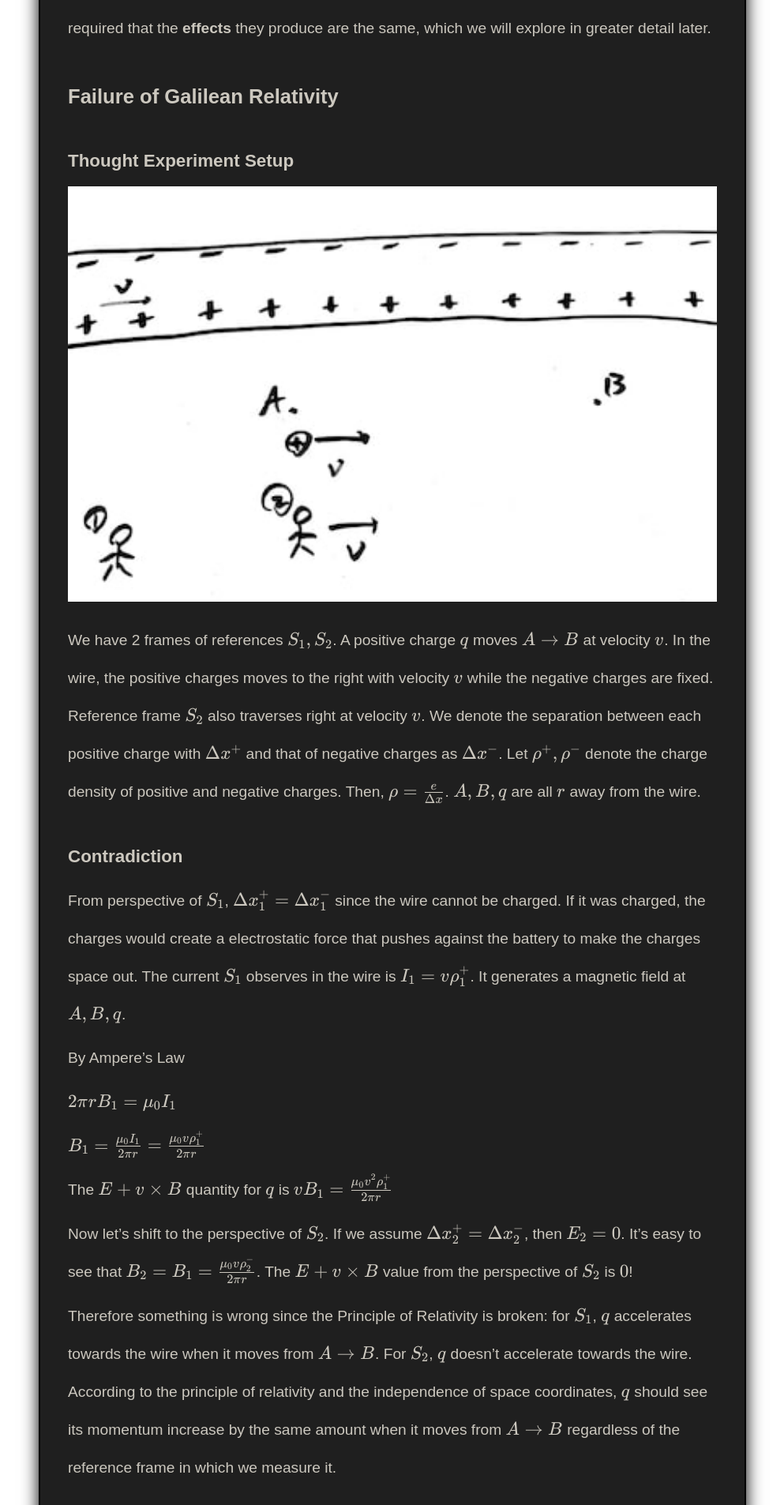
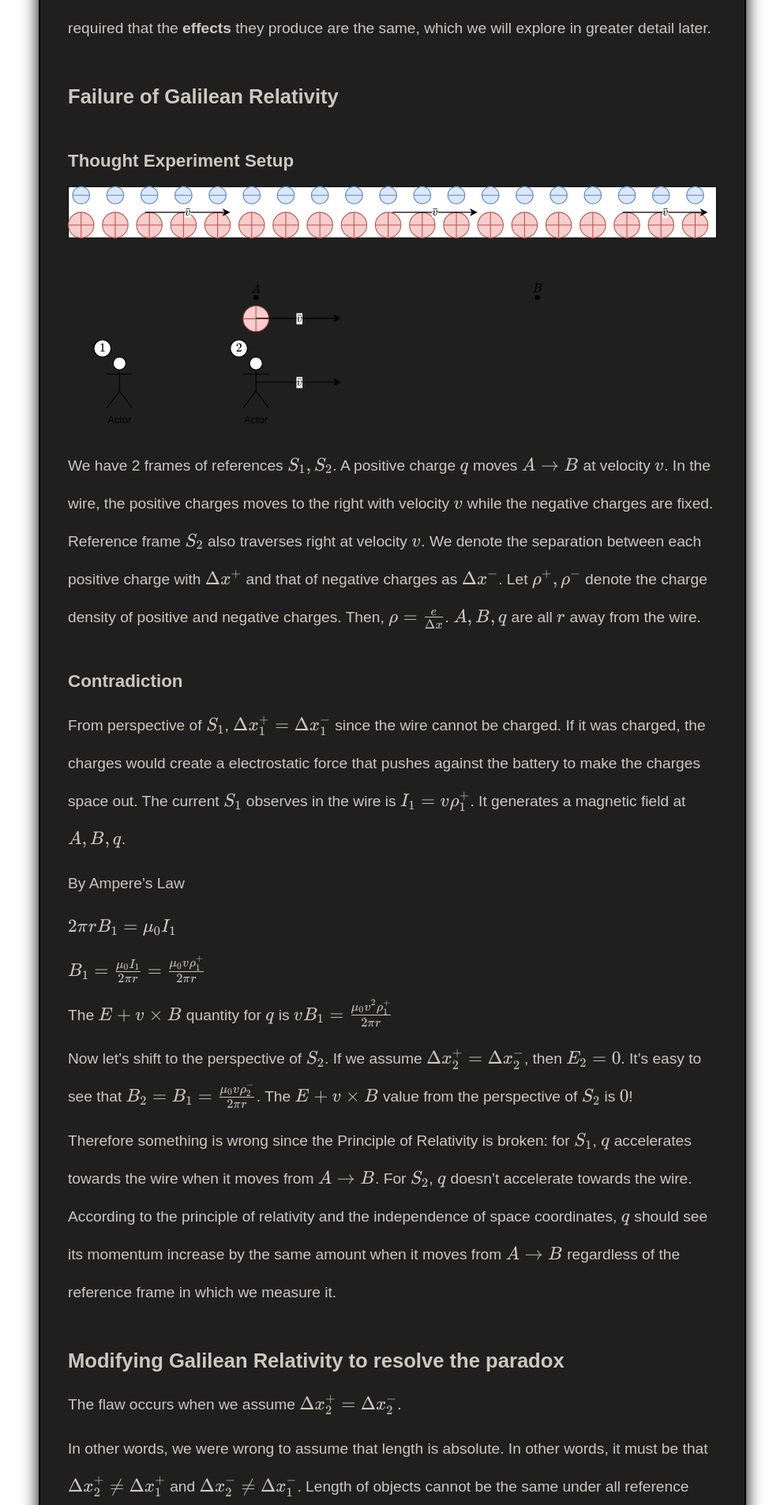
Before and after one commit to IntuitivePhysics/IntuitivePhysics, a Jekyll site: the page built from _posts/2021-06-5-special-relativity-derivation-from-magnetism.md, in a window 1280 px wide. Shown: the part 3751-5657 px from the top of the page at 79% size, without its empty margins (79-1072 px from the left). Built offline with Jekyll 4.4.1, drawn with Linux system fonts in a browser that asks for light colours.

Commit message:
update diagram

```diff
--- a/_posts/2021-06-5-special-relativity-derivation-from-magnetism.md
+++ b/_posts/2021-06-5-special-relativity-derivation-from-magnetism.md
@@ -94,7 +94,7 @@ Principle of Relativity governs that laws of electromagnetism should be invarian
 
 #### Thought Experiment Setup
 
-![setup](../assets/images/setup.jpg)
+![setup](../assets/images/setup.svg)
 
 We have 2 frames of references $S_1,S_2$. A positive charge $q$ moves $A\rightarrow B$ at velocity $v$. In the wire, the positive charges moves to the right with velocity $v$ while the negative charges are fixed. Reference frame $S_2$ also traverses right at velocity $v$. We denote the separation between each positive charge with $\Delta x^+$ and that of negative charges as $\Delta x^-$. Let $\rho^+,\rho^-$ denote the charge density of positive and negative charges. Then, $\rho=\frac{e}{\Delta x}$. $A,B,q$ are all $r$ away from the wire.
 
@@ -126,7 +126,7 @@ As we will see, for the math to workout correctly, we also need to abandon the [
 
 ### Mathematical Derivation of Length Contraction and Time Dilation
 
-![setup](../assets/images/setup.jpg)
+![setup](../assets/images/setup.svg)
 
 Therefore, the act of boosting from $S_1$ to $S_2$ changes the state of motion of positive charges from velocity $v$ to stationary, and changes the state of motion of negative charges from stationary to moving with velocity $v$. If this change of motion decrease $\Delta x^-$ to a factor of $\lambda$, it should symmetrically increase $\Delta x^+$ by a factor of $\frac{1}{\lambda}$.
 
@@ -222,7 +222,6 @@ Given these two rather fundamental effects, we may further derive the full Loren
 
 If we make speed of light the standard unit for speed (so $c=1$), full Lorentz Transformations are:
 
-
 $$
 x'=\frac{x+vt}{\sqrt{1-v^2}}
 $$
@@ -231,5 +230,4 @@ $$
 t'=\frac{t+vx}{\sqrt{1-v^2}}
 $$
 
-
 We can see the hidden $\lambda=\sqrt{1-v^2}$ term clearly.
```
Also changed, not shown: assets/images/setup.jpg (deleted), assets/images/setup.svg (added), 2 other files.
